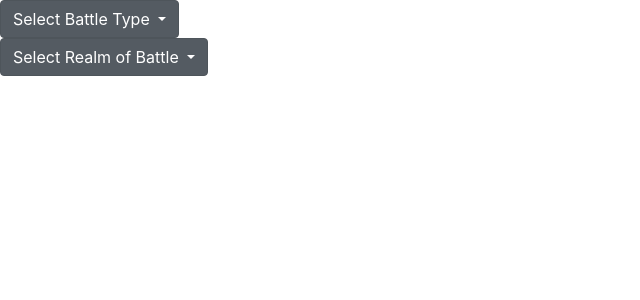
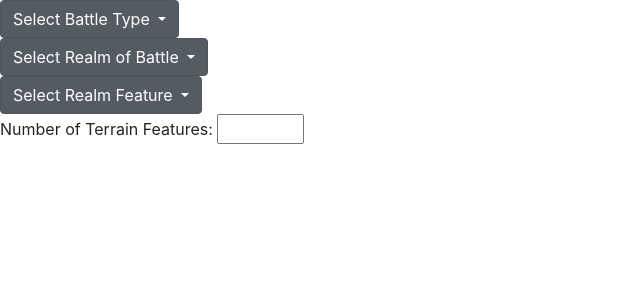
Before and after one commit to Tallieson/AoSBattleManager, a Django app: page /battle_manager/generate in a window 1280 px wide. Shown: the top 300 px of the page, without its empty margins (0-640 px from the left). Run offline with Django 3.2, Linux system fonts and the light colour scheme; data that the repository does not hold is empty; some libraries are stand-ins or nearby versions.

Commit message:
Working on switching to a form style input for generation. Created a battle model to server as form class

```diff
--- a/AOS_battle_manager/battle_manager/templates/battle_manager/generate.html
+++ b/AOS_battle_manager/battle_manager/templates/battle_manager/generate.html
@@ -12,10 +12,11 @@
 </head>
 
 <body>
-
+    <form method="POST">
+        {% csrf_token %}
         <div class="dropdown show">
-        <a class="btn btn-secondary dropdown-toggle" href="#" role="button" id="dropdownMenuLink" data-toggle="dropdown"
-            aria-haspopup="true" aria-expanded="false">
+            <a class="btn btn-secondary dropdown-toggle" href="#" role="button" id="dropdownMenuLink"
+                data-toggle="dropdown" aria-haspopup="true" aria-expanded="false">
                 Select Battle Type
             </a>
             <div class="dropdown-menu" aria-labelledby="dropdownMenuLink">
@@ -26,8 +27,8 @@
         </div>
 
         <div class="dropdown show">
-        <a class="btn btn-secondary dropdown-toggle" href="#" role="button" id="dropdownMenuLink" data-toggle="dropdown"
-            aria-haspopup="true" aria-expanded="false">
+            <a class="btn btn-secondary dropdown-toggle" href="#" role="button" id="dropdownMenuLink"
+                data-toggle="dropdown" aria-haspopup="true" aria-expanded="false">
                 Select Realm of Battle
             </a>
             <div class="dropdown-menu" aria-labelledby="dropdownMenuLink">
@@ -37,10 +38,31 @@
             </div>
         </div>
 
+        <div class="dropdown show">
+            <a class="btn btn-secondary dropdown-toggle" href="#" role="button" id="dropdownMenuLink"
+                data-toggle="dropdown" aria-haspopup="true" aria-expanded="false">
+                Select Realm Feature
+            </a>
+            <div class="dropdown-menu" aria-labelledby="dropdownMenuLink">
+                {% for realm in Realm %}
+                <a class="dropdown-item" href="#">{{realm.name}}</a>
+                {% endfor %}
+            </div>
+        </div>
+        <div>
+            Number of Terrain Features: <input type="number" id="quantity" name="terrain" min="0" max="20">
+        </div>
+    </div>
 
-<script src="https://code.jquery.com/jquery-3.2.1.slim.min.js" integrity="sha384-KJ3o2DKtIkvYIK3UENzmM7KCkRr/rE9/Qpg6aAZGJwFDMVNA/GpGFF93hXpG5KkN" crossorigin="anonymous"></script>
-<script src="https://cdnjs.cloudflare.com/ajax/libs/popper.js/1.12.9/umd/popper.min.js" integrity="sha384-ApNbgh9B+Y1QKtv3Rn7W3mgPxhU9K/ScQsAP7hUibX39j7fakFPskvXusvfa0b4Q" crossorigin="anonymous"></script>
-<script src="https://maxcdn.bootstrapcdn.com/bootstrap/4.0.0/js/bootstrap.min.js" integrity="sha384-JZR6Spejh4U02d8jOt6vLEHfe/JQGiRRSQQxSfFWpi1MquVdAyjUar5+76PVCmYl" crossorigin="anonymous"></script>
+    <script src="https://code.jquery.com/jquery-3.2.1.slim.min.js"
+        integrity="sha384-KJ3o2DKtIkvYIK3UENzmM7KCkRr/rE9/Qpg6aAZGJwFDMVNA/GpGFF93hXpG5KkN"
+        crossorigin="anonymous"></script>
+    <script src="https://cdnjs.cloudflare.com/ajax/libs/popper.js/1.12.9/umd/popper.min.js"
+        integrity="sha384-ApNbgh9B+Y1QKtv3Rn7W3mgPxhU9K/ScQsAP7hUibX39j7fakFPskvXusvfa0b4Q"
+        crossorigin="anonymous"></script>
+    <script src="https://maxcdn.bootstrapcdn.com/bootstrap/4.0.0/js/bootstrap.min.js"
+        integrity="sha384-JZR6Spejh4U02d8jOt6vLEHfe/JQGiRRSQQxSfFWpi1MquVdAyjUar5+76PVCmYl"
+        crossorigin="anonymous"></script>
 </body>
 
 </html>
--- a/AOS_battle_manager/battle_manager/views.py
+++ b/AOS_battle_manager/battle_manager/views.py
@@ -2,7 +2,7 @@ from django.shortcuts import render
 from django.http import HttpResponse
 from .models import User, Realm, RealmFeature, CommandAbility, Spell, TerrainFeature, AdditionalRule, BattlePlan, BattleType, Source
 
-# Create your views here.
+
 def battle_manager(request):
     context = {
         'message': 'Hello World!'
```
Also changed, not shown: AOS_battle_manager/battle_manager/forms.py (added, +7 -0 lines), AOS_battle_manager/battle_manager/models.py (+7 -0 lines), AOS_battle_manager/battle_manager/migrations/0012_battle.py (added). Lines whose indentation alone changed are shown as unchanged.
